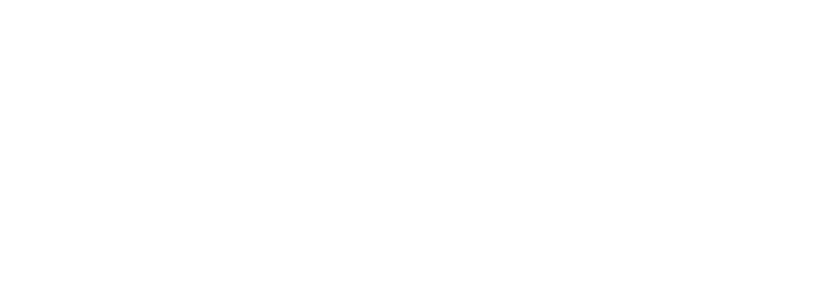
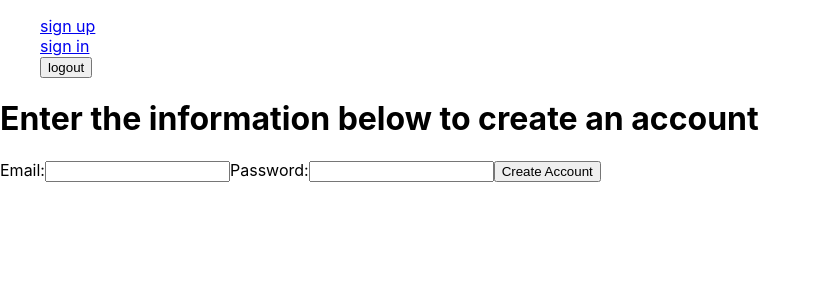
Before and after one commit to pm-wilson/practice-fe-todo-list, a React (Create React App) app: page /signup in a window 1280 px wide. Shown: the top 300 px of the page, without its empty margins (0-821 px from the left). Built offline with nearby package versions, Linux system fonts and the light colour scheme.

Commit message:
sign in and sign up working

```diff
--- a/package.json
+++ b/package.json
@@ -6,6 +6,7 @@
     "@testing-library/jest-dom": "^4.2.4",
     "@testing-library/react": "^9.5.0",
     "@testing-library/user-event": "^7.2.1",
+    "dotenv": "^8.2.0",
     "env": "0.0.2",
     "react": "^16.13.1",
     "react-dom": "^16.13.1",
--- a/src/App.js
+++ b/src/App.js
@@ -3,26 +3,55 @@
     BrowserRouter as Router,
     Route,
     Switch,
-} from 'react-router-dom';
-import ListPage from './ListPage.js';
+    Link,
+} from "react-router-dom";
+import TodoPage from './TodoPage.js';
+import SignIn from './SignIn.js'
+import SignUp from './SignUp.js'
+import PrivateRoute from './PrivateRoute.js';
 import HomePage from './HomePage.js';
 
 export default class App extends Component {
+  state = { token: localStorage.getItem('TOKEN') }
+
+  handleTokenChange = (myToken) => {
+    this.setState({ token: myToken });
+    localStorage.setItem('TOKEN', myToken);
+  }
+
   render() {
     return (
       <div>
         <Router>
+            <ul>
+                { this.state.token && <div>welcome, user!!!</div> }
+                { this.state.token && <Link to="/todos"><div>todos</div></Link> }
+                <Link to="/signup"><div>sign up</div></Link>
+                <Link to="/signin"><div>sign in</div></Link>
+                <button onClick={() => this.handleTokenChange('')}>logout</button>
+            </ul>
           <Switch>
             <Route
                 path="/"
                 exact
                 render={(routerProps) => <HomePage {...routerProps} />}
             />
+            <Route exact path='/signin' render={(routerProps) => <SignIn
+                handleTokenChange={this.handleTokenChange}
+                {...routerProps} />}
+              />
             <Route
-                            path="/ListPage"
+            exact path='/signup'
+              render={(routerProps) => <SignUp
+                handleTokenChange={this.handleTokenChange}
+                {...routerProps}/>}
+              />
+            <PrivateRoute
               exact
-                            render={(routerProps) => <ListPage {...routerProps} />}
-                        />
+              path='/todos'
+              token={this.state.token}
+              render={(routerProps) => <TodoPage
+              {...routerProps} />} />
           </Switch>
         </Router>
       </div>
--- a/src/HomePage.js
+++ b/src/HomePage.js
@@ -1,13 +1,15 @@
 import React from 'react';
 import './App.css';
+import { Link } from 'react-router-dom';
 
-function HomePage() {
+export default class HomePage extends React.Component {
 
-  return (
-    <div>
-      Home Page
-    </div>
-  );
+    render() {
+        return (
+            <div>
+            <h1>Welcome to the To-do list app</h1>
+            <p>Build custom lists and mark them as completed.. or not!</p>
+            </div>
+        );
+    }
 }
-
-export default HomePage;
--- a/src/ListPage.js
+++ /dev/null
@@ -1,13 +0,0 @@
-import React from 'react';
-import './App.css';
-
-function ListPage() {
-
-  return (
-    <div className="ListPage">
-      List Page
-    </div>
-  );
-}
-
-export default ListPage;
--- /dev/null
+++ b/src/PrivateRoute.js
@@ -0,0 +1,15 @@
+import React from 'react'
+import { Route, Redirect } from 'react-router-dom'
+
+const PrivateRoute = ({ render: Component, ...rest }) => {
+  return (
+    // Show the component only when the user is logged in
+    // Otherwise, redirect the user to /signin page
+    <Route
+      {...rest}
+      render={props => (rest.token ? <Component {...props} {...rest} /> : <Redirect to="/signUpPage" />)}
+    />
+  )
+}
+
+export default PrivateRoute
--- /dev/null
+++ b/src/SignIn.js
@@ -0,0 +1,38 @@
+import React from 'react';
+import { signIn } from './todo-api.js';
+
+export default class SignIn extends React.Component {
+    state = {
+        signInEmail: '',
+        signInPassword: '',
+    }
+
+    handleCreate = async (e) => {
+        e.preventDefault();
+
+        const user = await signIn({
+            email: this.state.signInEmail,
+            password: this.state.signInPassword
+        })
+
+        this.props.handleTokenChange(user.body.token);
+        this.props.history.push('/')
+    }
+
+    render() {
+        return (
+          <div>
+            <h1>Enter the information below to create an account</h1>
+            <form onSubmit={this.handleCreate}>
+                <label>Email:
+                    <input onChange={e => this.setState({ signInEmail: e.target.value})} type='email' value={this.state.signInEmail}/>
+                </label>
+                <label>Password:
+                    <input onChange={e => this.setState({ signInPassword: e.target.value})} type='password' value={this.state.signInPassword}/>
+                </label>
+                <button>Sign In</button>
+            </form>
+          </div>
+        );
+    }
+}
--- /dev/null
+++ b/src/SignUp.js
@@ -0,0 +1,38 @@
+import React from 'react';
+import { signUp } from './todo-api.js';
+
+export default class SignUp extends React.Component {
+    state = {
+        signUpEmail: '',
+        signUpPassword: '',
+    }
+
+    handleCreate = async (e) => {
+        e.preventDefault();
+
+        const user = await signUp({
+            email: this.state.signUpEmail,
+            password: this.state.signUpPassword
+        })
+
+        this.props.handleTokenChange(user.body.token);
+        this.props.history.push('/')
+    }
+
+    render() {
+        return (
+          <div>
+            <h1>Enter the information below to create an account</h1>
+            <form onSubmit={this.handleCreate}>
+                <label>Email:
+                    <input onChange={e => this.setState({ signUpEmail: e.target.value})} type='email' value={this.state.signUpEmail}/>
+                </label>
+                <label>Password:
+                    <input onChange={e => this.setState({ signUpPassword: e.target.value})} type='password' value={this.state.signUpPassword}/>
+                </label>
+                <button>Create Account</button>
+            </form>
+          </div>
+        );
+    }
+}
--- /dev/null
+++ b/src/TodoPage.js
@@ -0,0 +1,13 @@
+import React from 'react';
+import './App.css';
+
+export default class TodoPage extends React.Component {
+
+  render() {
+    return (
+      <div>
+        Todo Page
+      </div>
+    );
+  }
+}
--- /dev/null
+++ b/src/todo-api.js
@@ -0,0 +1,38 @@
+import request from 'superagent';
+
+const URL = 'https://shielded-refuge-74286.herokuapp.com'; //process.env.REACT_APP_API_URL || 'http://localhost:3000';
+
+export function signUp(userData) {
+    try {
+        return request.post(`${URL}/auth/signup`, userData);
+    } catch(e) {
+        throw { error: e.message }
+    }
+}
+
+export function signIn(userData) {
+    try {
+        return request.post(`${URL}/auth/signin`, userData);
+    } catch(e) {
+        throw { error: e.message }
+    }
+}
+
+export function fetchTodos() {
+    const token = localStorage.getItem('token');
+
+    try {
+        return request
+            .get(`${URL}/api/todos`)
+            .set('Authorization', token);
+    } catch(e) {
+        return { error: e.message }
+    }
+}
+
+export function updateTodo(id, updatedTodo) {
+    const token = localStorage.getItem('token');
+
+    return request.put(`${URL}/api/guitars/${id}`, updatedTodo)
+        .set('Authorization', token);
+}
```
Also changed, not shown: 1 other file (tests, documents, lock files or other folders). Lines whose indentation alone changed are shown as unchanged.
